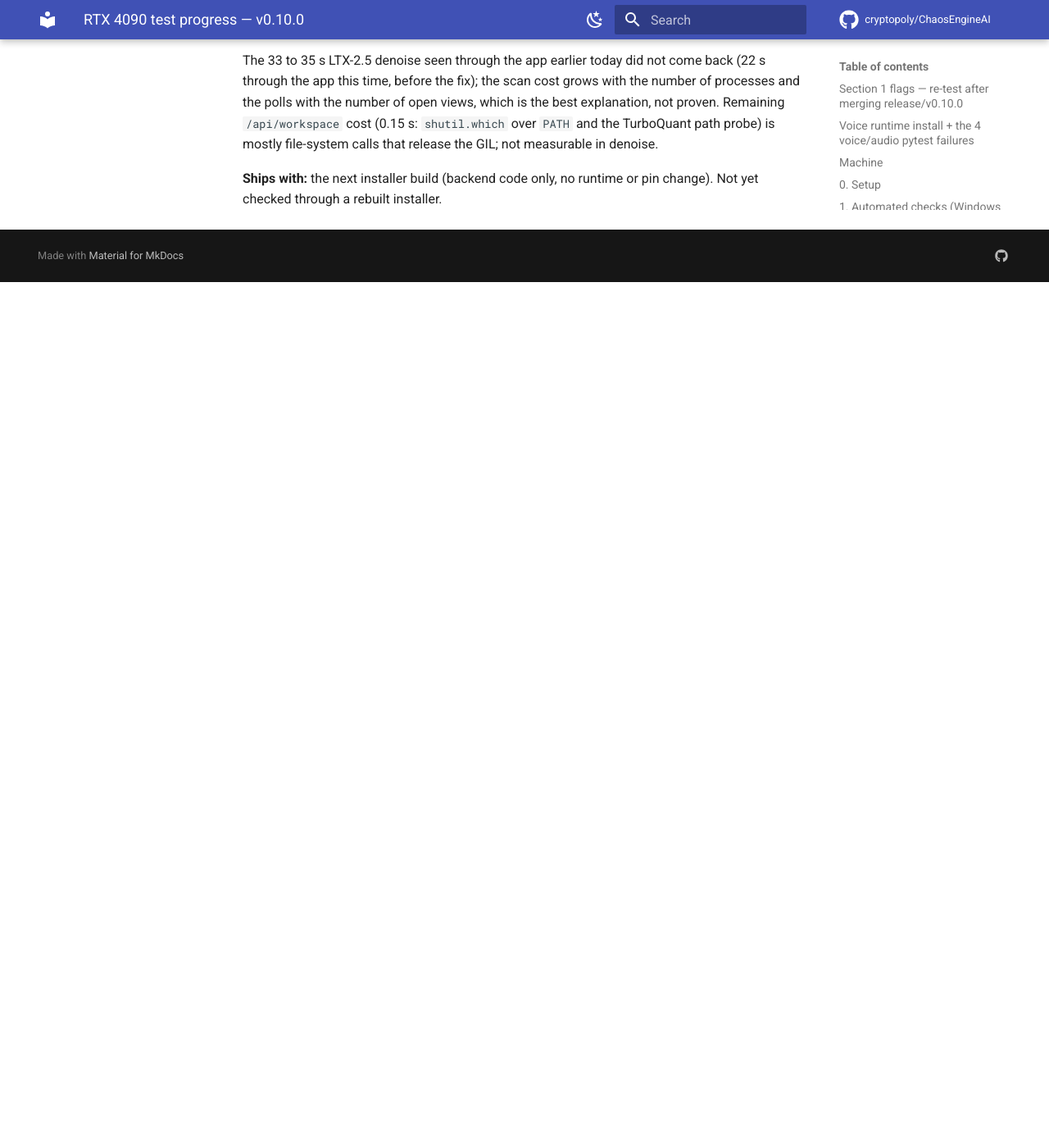
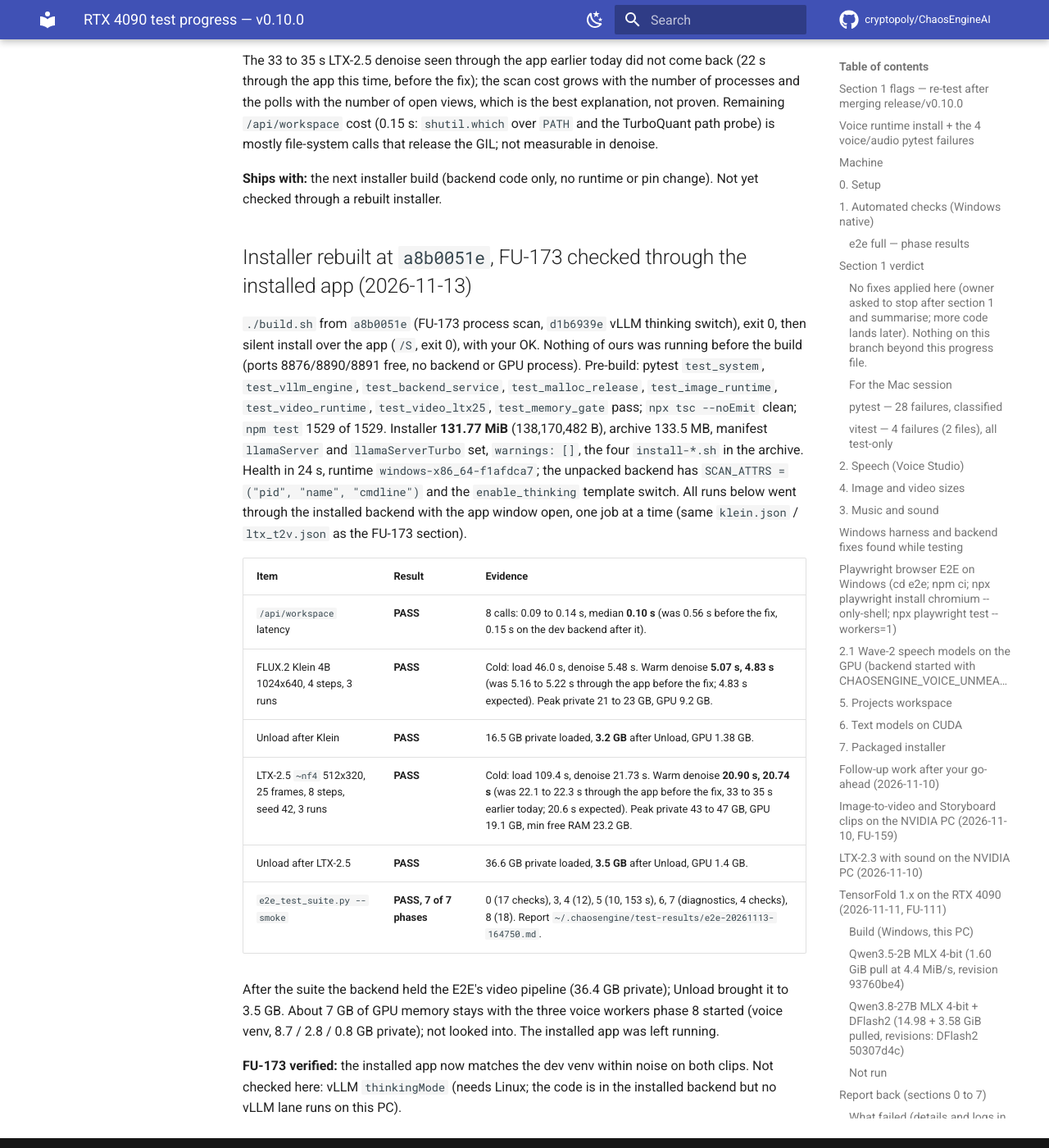
Before and after one commit to cryptopoly/ChaosEngineAI, an MkDocs documentation site: the page built from docs/progress/rtx4090-progress.md, in a window 1280 px wide and 1400 px high, scrolled down 101563 px. Shown: the whole window at 82% size. Built offline with MkDocs 1.6.1 and Material for MkDocs 9.7.7, drawn with Linux system fonts in a browser that asks for light colours; comment, search, counter and statistics services are not loaded; before the commit the page ends 101907 px from its top, so only the background shows below that.

Commit message:
docs(rtx4090): installer rebuilt at a8b0051e and FU-173 verified through the installed app (Klein warm denoise 4.83 s, LTX-2.5 20.7 s, /api/workspace 0.10 s, smoke E2E 7 of 7, unload back to 3.2 and 3.5 GB)

```diff
--- a/docs/progress/rtx4090-progress.md
+++ b/docs/progress/rtx4090-progress.md
@@ -1515,3 +1515,20 @@ Same card, same clips (`klein.json`: 1024x640, 4 steps; `ltx_t2v.json`: LTX-2.5
 The 33 to 35 s LTX-2.5 denoise seen through the app earlier today did not come back (22 s through the app this time, before the fix); the scan cost grows with the number of processes and the polls with the number of open views, which is the best explanation, not proven. Remaining `/api/workspace` cost (0.15 s: `shutil.which` over `PATH` and the TurboQuant path probe) is mostly file-system calls that release the GIL; not measurable in denoise.
 
 **Ships with:** the next installer build (backend code only, no runtime or pin change). Not yet checked through a rebuilt installer.
+
+## Installer rebuilt at `a8b0051e`, FU-173 checked through the installed app (2026-11-13)
+
+`./build.sh` from `a8b0051e` (FU-173 process scan, `d1b6939e` vLLM thinking switch), exit 0, then silent install over the app (`/S`, exit 0), with your OK. Nothing of ours was running before the build (ports 8876/8890/8891 free, no backend or GPU process). Pre-build: pytest `test_system`, `test_vllm_engine`, `test_backend_service`, `test_malloc_release`, `test_image_runtime`, `test_video_runtime`, `test_video_ltx25`, `test_memory_gate` pass; `npx tsc --noEmit` clean; `npm test` 1529 of 1529. Installer **131.77 MiB** (138,170,482 B), archive 133.5 MB, manifest `llamaServer` and `llamaServerTurbo` set, `warnings: []`, the four `install-*.sh` in the archive. Health in 24 s, runtime `windows-x86_64-f1afdca7`; the unpacked backend has `SCAN_ATTRS = ("pid", "name", "cmdline")` and the `enable_thinking` template switch. All runs below went through the installed backend with the app window open, one job at a time (same `klein.json` / `ltx_t2v.json` as the FU-173 section).
+
+| Item | Result | Evidence |
+|---|---|---|
+| `/api/workspace` latency | **PASS** | 8 calls: 0.09 to 0.14 s, median **0.10 s** (was 0.56 s before the fix, 0.15 s on the dev backend after it). |
+| FLUX.2 Klein 4B 1024x640, 4 steps, 3 runs | **PASS** | Cold: load 46.0 s, denoise 5.48 s. Warm denoise **5.07 s, 4.83 s** (was 5.16 to 5.22 s through the app before the fix; 4.83 s expected). Peak private 21 to 23 GB, GPU 9.2 GB. |
+| Unload after Klein | **PASS** | 16.5 GB private loaded, **3.2 GB** after Unload, GPU 1.38 GB. |
+| LTX-2.5 `~nf4` 512x320, 25 frames, 8 steps, seed 42, 3 runs | **PASS** | Cold: load 109.4 s, denoise 21.73 s. Warm denoise **20.90 s, 20.74 s** (was 22.1 to 22.3 s through the app before the fix, 33 to 35 s earlier today; 20.6 s expected). Peak private 43 to 47 GB, GPU 19.1 GB, min free RAM 23.2 GB. |
+| Unload after LTX-2.5 | **PASS** | 36.6 GB private loaded, **3.5 GB** after Unload, GPU 1.4 GB. |
+| `e2e_test_suite.py --smoke` | **PASS, 7 of 7 phases** | 0 (17 checks), 3, 4 (12), 5 (10, 153 s), 6, 7 (diagnostics, 4 checks), 8 (18). Report `~/.chaosengine/test-results/e2e-20261113-164750.md`. |
+
+After the suite the backend held the E2E's video pipeline (36.4 GB private); Unload brought it to 3.5 GB. About 7 GB of GPU memory stays with the three voice workers phase 8 started (voice venv, 8.7 / 2.8 / 0.8 GB private); not looked into. The installed app was left running.
+
+**FU-173 verified:** the installed app now matches the dev venv within noise on both clips. Not checked here: vLLM `thinkingMode` (needs Linux; the code is in the installed backend but no vLLM lane runs on this PC).
```
Also changed, not shown: FOLLOW_UPS.md (+1 -1 lines), docs/hub/tracker/README.md (+1 -1 lines), docs/hub/tracker/open.md (+3 -3 lines).
